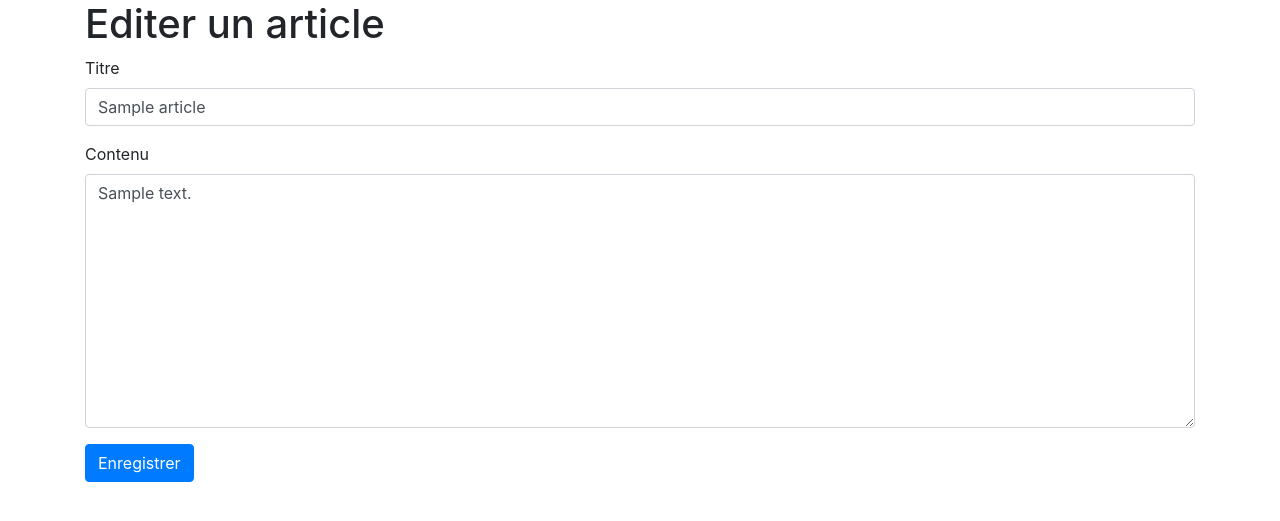
After one commit to Oviglo/CoursPHP, a PHP site: page /article_edit.php?id=1 in a window 1280 px wide. The commit adds this page. Shown: the top 521 px of the page. Run offline with PHP 8.4, Linux system fonts and the light colour scheme; tables that the repository leaves empty or names only in its code hold one stand-in row (values such as "Sample post").

Commit message:
article edit

```diff
--- /dev/null
+++ b/Cours/Jour5/Exercice/article_edit.php
@@ -0,0 +1,47 @@
+<?php
+
+require_once 'database.php';
+
+$pdo = getPDO();
+// Si la variable get "id" n'existe pas
+if (!isset($_GET['id'])) {
+    // Nouvel article
+}
+$id = $_GET['id']; // Récupére l'id dans le lien "article_show.php?id=1"
+$article = getArticle($pdo, $id); // Récupérer $_GET['id'] pour afficher l'article en fonction du lien
+
+// Test si la formulaire à bien été envoyé (donc s'il y a des données dans $_POST)
+if (!empty($_POST)) {
+    $_POST['title'] = trim(strip_tags($_POST['title']));
+    $_POST['content'] = trim(strip_tags($_POST['content'], '<p><a><img>')); // strip_tags($_POST['content'], '<p><a><strong>'); autorise seulement les balises entrées en paramètre
+    array_map('trim', $_POST); // Execute la fonction "trim" pour tous les éléments d'un tableau
+
+    var_dump($_POST);
+}
+?>
+<!DOCTYPE html>
+<html lang="en">
+<head>
+    <meta charset="UTF-8">
+    <meta name="viewport" content="width=device-width, initial-scale=1.0">
+    <link rel="stylesheet" href="https://stackpath.bootstrapcdn.com/bootstrap/4.4.1/css/bootstrap.min.css">
+    <title>Editer un article</title>
+</head>
+<body>
+    <div class="container">
+        <h1>Editer un article</h1>
+        <!-- form:post>(div.form-group>label+input:text.form-control)+(div.form-group>label+textarea.form-control)+button:submit -->
+        <form action="" method="post">
+            <div class="form-group">
+                <label for="title">Titre</label>
+                <input type="text" name="title" id="title" class="form-control" value="<?=$article['title']; ?>">
+            </div>
+            <div class="form-group">
+                <label for="content">Contenu</label>
+                <textarea name="content" id="content" cols="30" rows="10" class="form-control"><?=$article['content']; ?></textarea>
+            </div>
+            <button type="submit" class="btn btn-primary">Enregistrer</button>
+        </form>
+    </div>
+</body>
+</html>
```
Also changed, not shown: Cours/Jour5/Exercice/article_list.php (+6 -2 lines).
